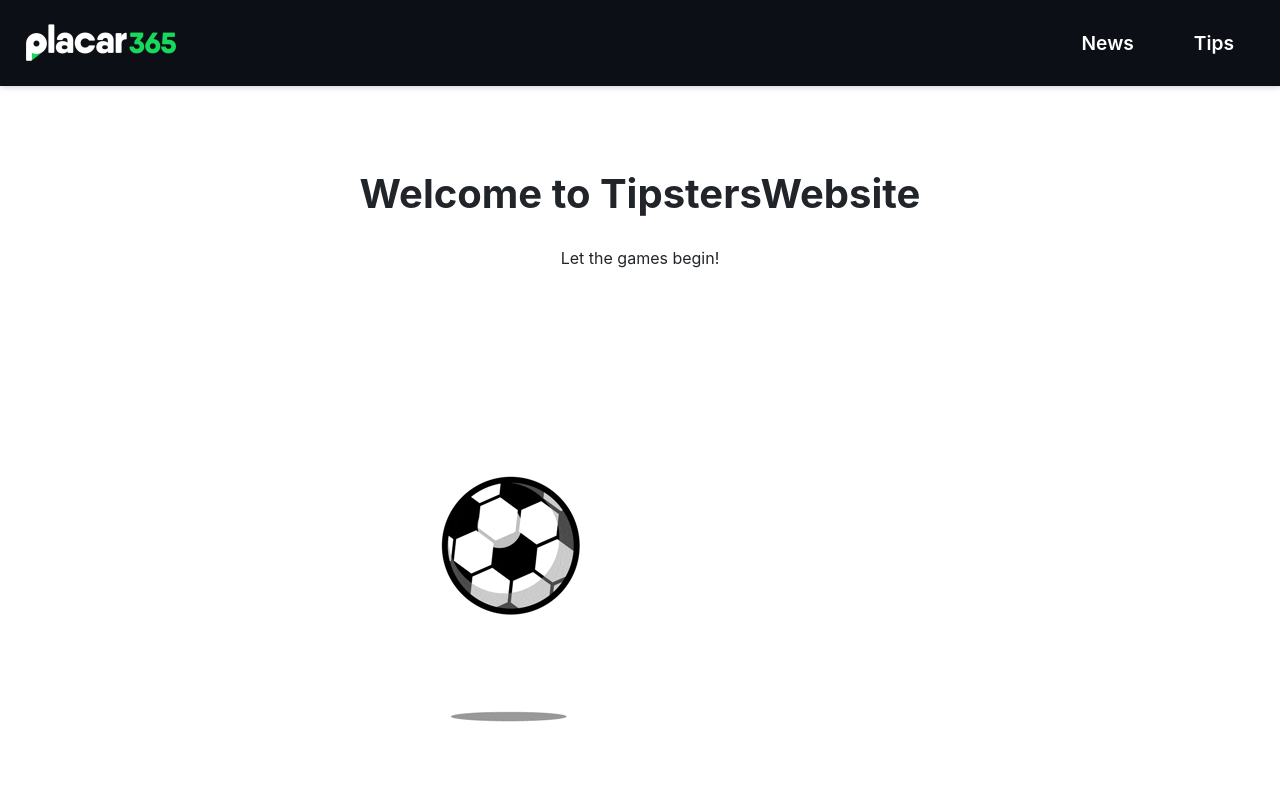
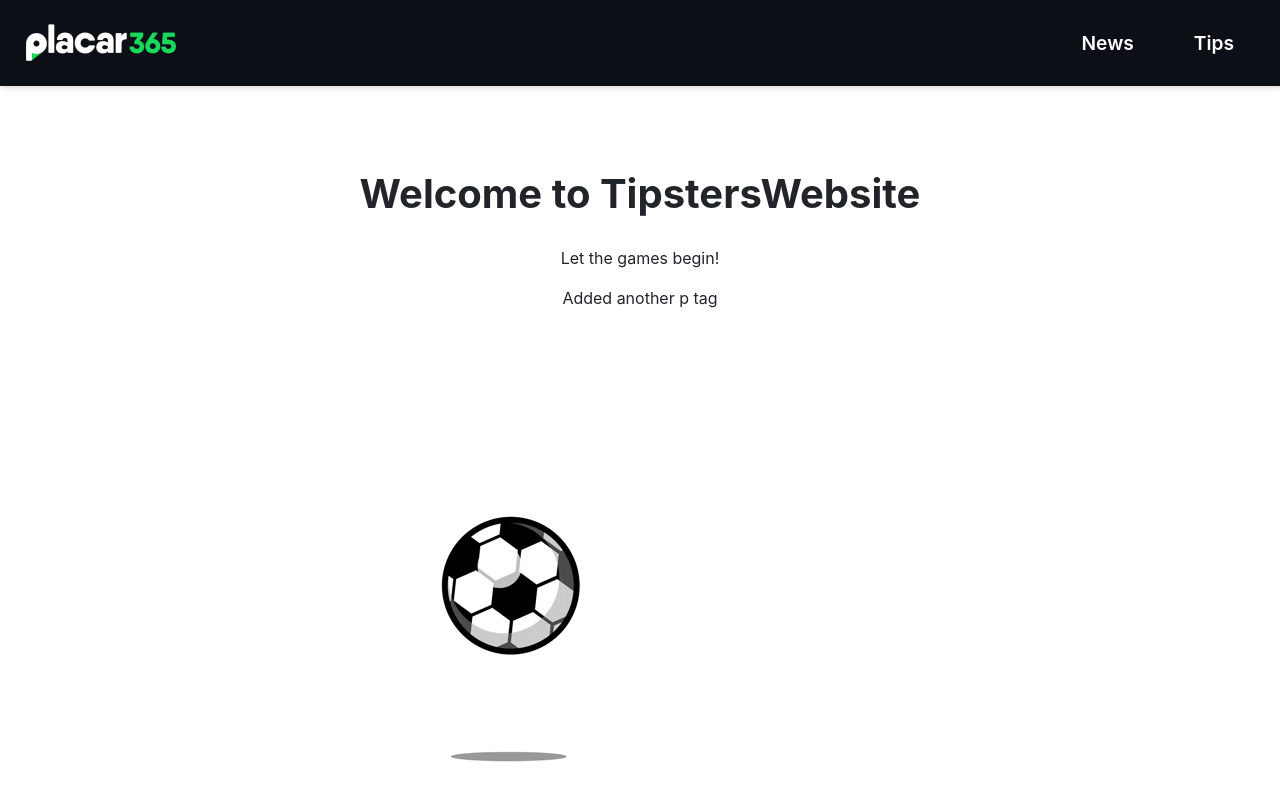
Before and after one commit to bpoupado/tipsters_website, a React (Create React App) app: page / in a window 1280 px wide. Shown: the top 800 px of the page. Built offline with nearby package versions, Linux system fonts and the light colour scheme.

Commit message:
another p

```diff
--- a/src/pages/homepage/homepage.component.jsx
+++ b/src/pages/homepage/homepage.component.jsx
@@ -14,6 +14,7 @@ function Homepage() {
                 <div className="col-md-12 text-center">
                     <h1 className="under-construction-title">Welcome to TipstersWebsite</h1>
                     <p>Let the games begin!</p>
+                    <p>Added another p tag</p>
                 </div>
             </div>
             <div className="row">
```
